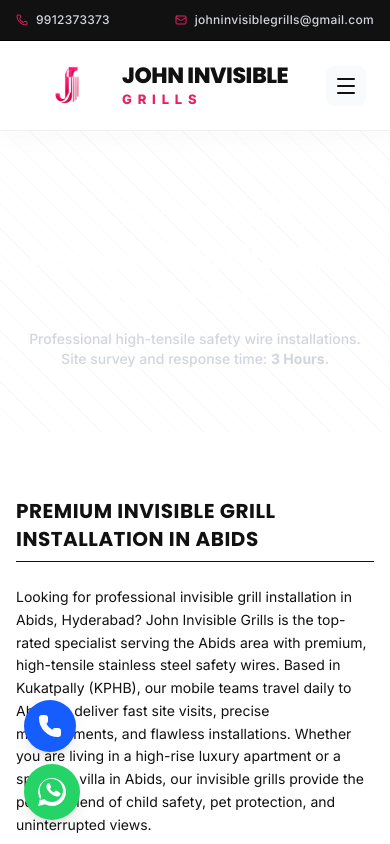
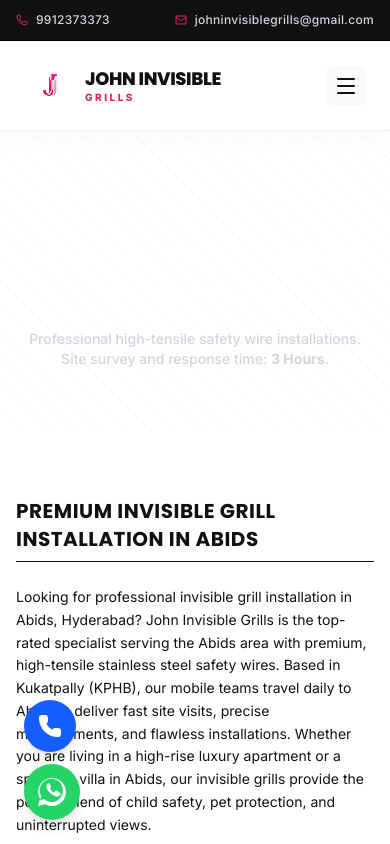
Before and after one commit to ajay-Ai-Ds/John-Invisible-Grills, a Next.js app: page /locations/invisible-grills-in-abids-hyderabad in a window 390 px wide. Shown: the top 844 px of the page. Built offline with nearby package versions, Linux system fonts and the light colour scheme.

Commit message:
style: fix logo and brand name scaling on mobile

```diff
--- a/components/Navbar.tsx
+++ b/components/Navbar.tsx
@@ -33,24 +33,24 @@
 
             {/* Logo */}
             <div className="flex-shrink-0 flex items-center">
-              <Link href="/" className="flex items-center gap-2 group">
+              <Link href="/" className="flex items-center gap-1.5 sm:gap-2 group">
                 {/* Logo Icon — left */}
-                <div className="relative w-[90px] h-[90px] md:w-[110px] md:h-[110px] shrink-0 group-hover:scale-105 transition-transform duration-300 ease-out overflow-visible">
+                <div className="relative w-[55px] h-[55px] sm:w-[75px] sm:h-[75px] md:w-[110px] md:h-[110px] shrink-0 group-hover:scale-105 transition-transform duration-300 ease-out overflow-visible">
                   <Image
                     src="/images/logo-icon.png"
                     alt="John Invisible Grills Logo"
                     fill
                     className="object-contain"
                     priority
-                    sizes="110px"
+                    sizes="(max-width: 768px) 55px, (max-width: 1024px) 75px, 110px"
                   />
                 </div>
                 {/* Typographic Wordmark — right */}
                 <div className="flex flex-col justify-center">
-                  <span className="text-[22px] sm:text-[24px] md:text-3xl font-heading font-[900] tracking-[-0.02em] text-[#111111] leading-none">
+                  <span className="text-[18px] sm:text-[22px] md:text-3xl font-heading font-[900] tracking-[-0.02em] text-[#111111] leading-none">
                     JOHN INVISIBLE
                   </span>
-                  <span className="block text-[13px] sm:text-[14px] md:text-[17px] font-[800] tracking-[0.45em] text-[#E91E63] uppercase leading-none mt-1.5 md:mt-2">
+                  <span className="block text-[10px] sm:text-[13px] md:text-[17px] font-[800] tracking-[0.25em] sm:tracking-[0.45em] text-[#E91E63] uppercase leading-none mt-1 md:mt-2">
                     GRILLS
                   </span>
                 </div>
```
